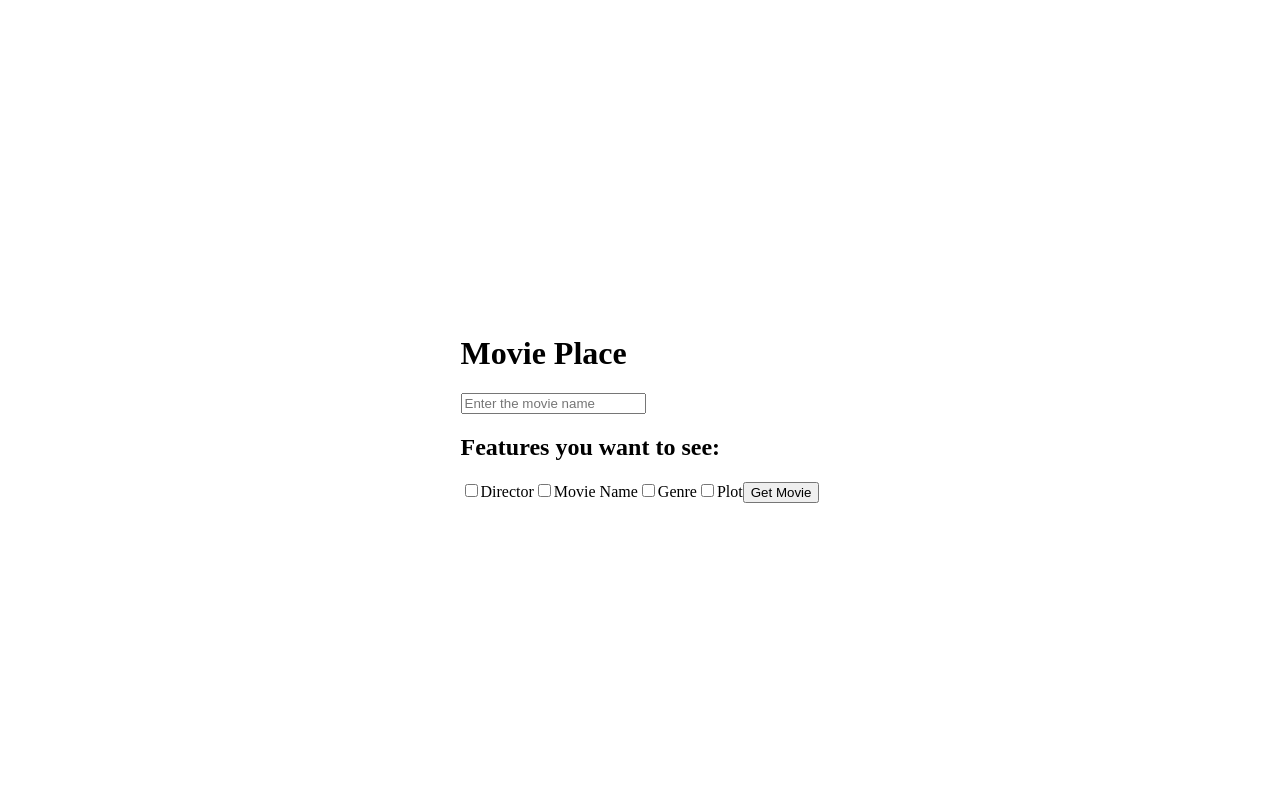
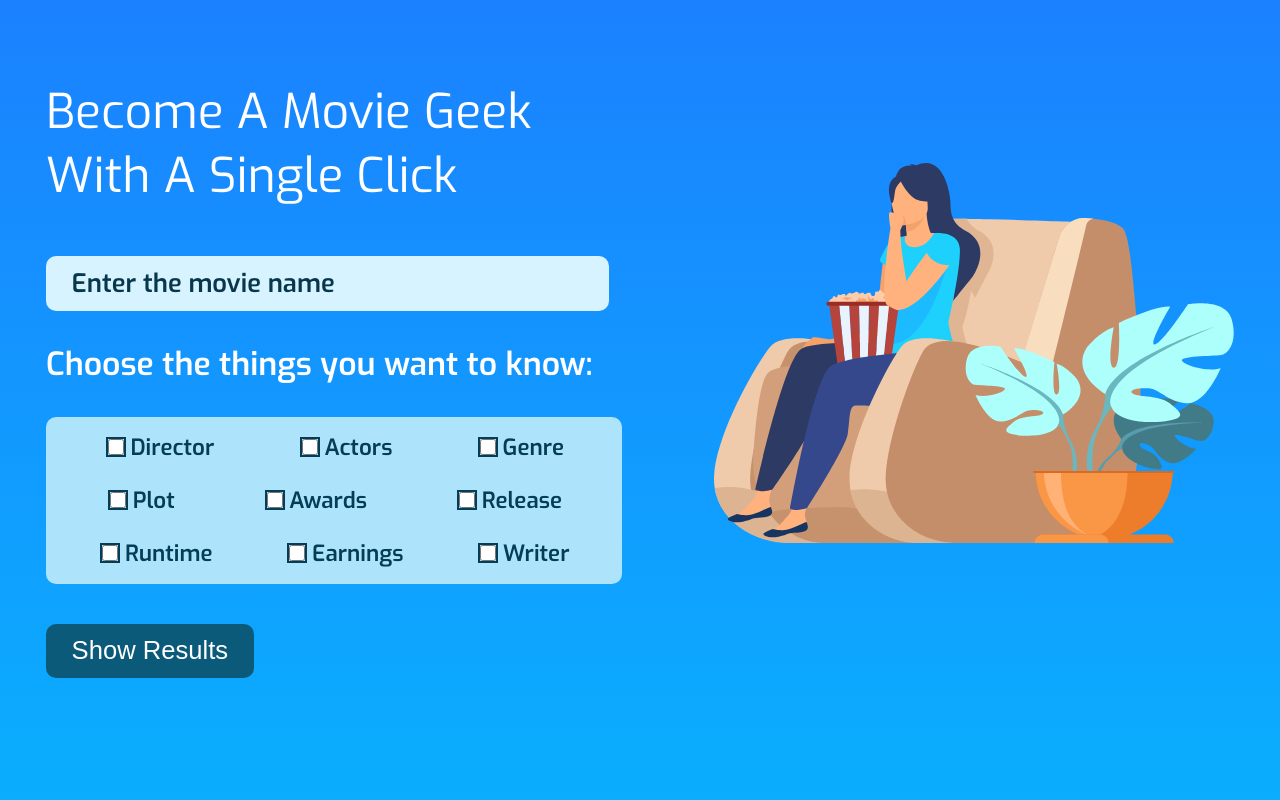
Before and after one commit to codeswithroh/movie-lookup, a React (Create React App) app: page / in a window 1280 px wide. Shown: the top 800 px of the page. Built offline with nearby package versions, Linux system fonts and the light colour scheme.

Commit message:
finished initial version

```diff
--- a/src/App.css
+++ b/src/App.css
@@ -1,5 +1,149 @@
+@import url("https://fonts.googleapis.com/css2?family=Exo:wght@300;400;600&display=swap");
+:root {
+  --font: "Exo", sans-serif;
+}
+body {
+  margin: 0;
+  padding: 0;
+  scroll-behavior: smooth;
+}
 .App {
   min-height: 100vh;
+  background-color: #f7f7f7;
+  position: relative;
+}
+.movie-container {
+  min-height: 145vh;
+  background-image: url("./assets/main-background.svg");
+  background-repeat: no-repeat;
+  background-size: cover;
+}
+.movie-content {
+  display: flex;
+  justify-content: space-around;
+  align-items: center;
+  width: 100%;
+  position: absolute;
+  top: 2em;
+}
+.main-heading {
+  font-family: var(--font);
+  font-size: 3rem;
+  color: #ffffff;
+  max-width: 12em;
+}
+.movie-name-input {
+  background: #d6f3ff;
+  border-radius: 10px;
+  font-size: 1.6rem;
+  font-weight: bold;
+  padding: 0.5em 1em;
+  outline: none;
+  border: none;
+  color: #08374b;
+  width: 20em;
+}
+::placeholder {
+  font-family: var(--font);
+  color: #08374b;
+  font-weight: bold;
+}
+.sub-heading {
+  font-family: var(--font);
+  font-weight: bold;
+  font-size: 2em;
+  color: #ffffff;
+}
+.movie-options {
+  color: #043d56;
+  background-color: #ade4fb;
+  border-radius: 10px;
+  padding: 1em;
+  display: flex;
+  justify-content: center;
+  align-items: center;
+  gap: 1.5em;
+  flex-direction: column;
+  margin-bottom: 2.5em;
+}
+.option-set-1 {
+  display: flex;
+  justify-content: space-around;
+  align-items: center;
+  width: 100%;
+  flex-wrap: wrap;
+}
+label {
+  font-family: var(--font);
+  font-weight: bold;
+  font-size: 1.4rem;
+  color: #043d56;
+}
+input[type="checkbox"] {
+  width: 1.2em;
+  height: 1.2em;
+  margin-right: 0.5em;
+  border: none;
+  outline: 2px solid #043d56;
+  border-radius: 5px;
+  background: transparent;
+}
+.result-button {
+  background: #0c5a7a;
+  border-radius: 10px;
+  padding: 0.5em 1em;
+  font-size: 1.6rem;
+  color: white;
+  border: none;
+  outline: none;
+}
+
+/* result styles */
+.result-main {
+  min-height: 100vh;
   display: grid;
-  place-items: center;
+  place-content: center;
 }
+.result-container {
+  display: flex;
+  justify-content: center;
+  align-items: center;
+  width: 100%;
+  gap: 2em;
+  flex-direction: column;
+}
+.result-right {
+  max-width: 45em;
+  margin-bottom: 2em;
+}
+
+/* making it responsive */
+@media screen and (max-width: 900px) {
+  .movie-container {
+    min-height: 175vh;
+    width: 100%;
+  }
+  .movie-content {
+    flex-direction: column-reverse;
+    margin: 0 1em;
+  }
+  .movie-options {
+    max-width: 19em;
+  }
+  .main-heading {
+    font-size: 2.5rem;
+    max-width: 8em;
+  }
+  .movie-name-input {
+    width: 10em;
+  }
+  .movie-right {
+    text-align: center;
+  }
+  .movie-woman {
+    width: 80%;
+  }
+  .result-right {
+    margin: 0 1em;
+  }
+}
--- a/src/App.jsx
+++ b/src/App.jsx
@@ -1,17 +1,29 @@
 import "./App.css";
 import React, { useState } from "react";
 import axios from "axios";
+import woman from "./assets/woman.svg";
 
 export default function App() {
   const [movie, setmovie] = useState("");
   const [result, setresult] = useState(false);
   // for deciding which value to show
   const [director, setdirector] = useState(false);
-  const [moviename, setmoviename] = useState(false);
+  const [actors, setactors] = useState(false);
   const [genre, setgenre] = useState(false);
   const [plot, setplot] = useState(false);
+  const [awards, setawards] = useState(false);
+  const [release, setrelease] = useState(false);
+  const [runtime, setruntime] = useState(false);
+  const [earnings, setearnings] = useState(false);
+  const [writer, setwriter] = useState(false);
   // to get the values from the api
   const [apimoviename, setapimoviename] = useState("");
+  const [apiactors, setapiactors] = useState("");
+  const [apiawards, setapiawards] = useState("");
+  const [apirelease, setapirelease] = useState("");
+  const [apiruntime, setapiruntime] = useState("");
+  const [apiearnings, setapiearnings] = useState("");
+  const [apiwriter, setapiwriter] = useState("");
   const [apidirector, setapidirector] = useState("");
   const [apigenre, setapigenre] = useState("");
   const [apiplot, setapiplot] = useState("");
@@ -28,6 +40,12 @@ export default function App() {
         setapigenre(res.data.Genre);
         setapiplot(res.data.Plot);
         setposter(res.data.Poster);
+        setapiactors(res.data.Actors);
+        setapiawards(res.data.Awards);
+        setapirelease(res.data.Released);
+        setapiruntime(res.data.Runtime);
+        setapiearnings(res.data.BoxOffice);
+        setapiwriter(res.data.Writer);
       })
       .catch((err) => {
         console.log(err);
@@ -35,15 +53,26 @@ export default function App() {
   };
   return (
     <div className="App">
+      <div className="movie-container">
+        <div className="movie-content">
+          <div className="movie-left">
             <form onSubmit={(e) => handleSubmit(e)}>
-        <h1 className="first">Movie Place</h1>
+              <p className="main-heading">
+                Become A Movie Geek With A Single Click
+              </p>
               <input
                 type="text"
+                minLength={4}
+                maxLength={40}
+                className="movie-name-input"
                 placeholder="Enter the movie name"
                 value={movie}
                 onChange={(e) => setmovie(e.target.value)}
               />
-        <h2>Features you want to see:</h2>
+              <p className="sub-heading">Choose the things you want to know:</p>
+              <div className="movie-options">
+                <div className="option-set-1">
+                  <div className="input-director">
                     <input
                       type="checkbox"
                       id="director"
@@ -51,14 +80,17 @@ export default function App() {
                       onChange={() => setdirector(!director)}
                     />
                     <label htmlFor="director">Director</label>
-
+                  </div>
+                  <div className="input-movie-name">
                     <input
                       type="checkbox"
-          id="moviename"
-          name="moviename"
-          onChange={() => setmoviename(!moviename)}
+                      id="actors"
+                      name="actors"
+                      onChange={() => setactors(!actors)}
                     />
-        <label htmlFor="moviename">Movie Name</label>
+                    <label htmlFor="actors">Actors</label>
+                  </div>
+                  <div className="input-genre">
                     <input
                       type="checkbox"
                       id="genre"
@@ -66,6 +98,10 @@ export default function App() {
                       onChange={() => setgenre(!genre)}
                     />
                     <label htmlFor="genre">Genre</label>
+                  </div>
+                </div>
+                <div className="option-set-1">
+                  <div className="input-plot">
                     <input
                       type="checkbox"
                       id="plot"
@@ -73,15 +109,148 @@ export default function App() {
                       onChange={() => setplot(!plot)}
                     />
                     <label htmlFor="plot">Plot</label>
-        <button type="submit">Get Movie</button>
+                  </div>
+                  <div className="input-awards">
+                    <input
+                      type="checkbox"
+                      id="awards"
+                      name="awards"
+                      onChange={() => setawards(!awards)}
+                    />
+                    <label htmlFor="awards">Awards</label>
+                  </div>
+                  <div className="input-release">
+                    <input
+                      type="checkbox"
+                      id="release"
+                      name="release"
+                      onChange={() => setrelease(!release)}
+                    />
+                    <label htmlFor="release">Release</label>
+                  </div>
+                </div>
+                <div className="option-set-1">
+                  <div className="input-runtime">
+                    <input
+                      type="checkbox"
+                      id="runtime"
+                      name="runtime"
+                      onChange={() => setruntime(!runtime)}
+                    />
+                    <label htmlFor="runtime">Runtime</label>
+                  </div>
+                  <div className="input-earnings">
+                    <input
+                      type="checkbox"
+                      id="earnings"
+                      name="earnings"
+                      onChange={() => setearnings(!earnings)}
+                    />
+                    <label htmlFor="earnings">Earnings</label>
+                  </div>
+                  <div className="input-writer">
+                    <input
+                      type="checkbox"
+                      id="writer"
+                      name="writer"
+                      onChange={() => setwriter(!writer)}
+                    />
+                    <label htmlFor="writer">Writer</label>
+                  </div>
+                </div>
+              </div>
+              <button className="result-button" type="submit">
+                Show Results
+              </button>
             </form>
+          </div>
+          <div className="movie-right">
+            <img className="movie-woman" src={woman} alt="" />
+          </div>
+        </div>
+      </div>
       {result ? (
-        <div>
+        <div className="result-main">
+          <div className="result-container">
+            <div className="result-left">
+              <h1>{apimoviename}</h1>
               <img src={poster} alt="" />
-          {moviename ? <h1>{apimoviename}</h1> : <></>}
-          {director ? <h2>{apidirector}</h2> : <></>}
-          {genre ? <h2>{apigenre}</h2> : <></>}
-          {plot ? <p>{apiplot}</p> : <></>}
+            </div>
+            <div className="result-right">
+              {actors ? (
+                <h2>
+                  <span className="titles">Actors: </span>
+                  {apiactors}
+                </h2>
+              ) : (
+                <></>
+              )}
+              {awards ? (
+                <h2>
+                  <span className="titles">Awards: </span>
+                  {apiawards}
+                </h2>
+              ) : (
+                <></>
+              )}
+              {release ? (
+                <h2>
+                  <span className="titles">Release Date: </span>
+                  {apirelease}
+                </h2>
+              ) : (
+                <></>
+              )}
+              {earnings ? (
+                <h2>
+                  <span className="titles">Total Earnings: </span>
+                  {apiearnings}
+                </h2>
+              ) : (
+                <></>
+              )}
+              {runtime ? (
+                <h2>
+                  <span className="titles">Total Runtime: </span>
+                  {apiruntime}
+                </h2>
+              ) : (
+                <></>
+              )}
+              {writer ? (
+                <h2>
+                  <span className="titles">Writers: </span>
+                  {apiwriter}
+                </h2>
+              ) : (
+                <></>
+              )}
+              {director ? (
+                <h2>
+                  <span className="titles">Director: </span>
+                  {apidirector}
+                </h2>
+              ) : (
+                <></>
+              )}
+              {genre ? (
+                <h2>
+                  <span className="titles">Genre: </span>
+                  {apigenre}
+                </h2>
+              ) : (
+                <></>
+              )}
+              {plot ? (
+                <h2 className="movie-plot">
+                  <span className="titles">Plot: </span>
+                  {apiplot}
+                </h2>
+              ) : (
+                <></>
+              )}
+            </div>
+          </div>
         </div>
       ) : (
         <></>
```
Also changed, not shown: public/index.html (+7 -2 lines). Lines whose indentation alone changed are shown as unchanged.
